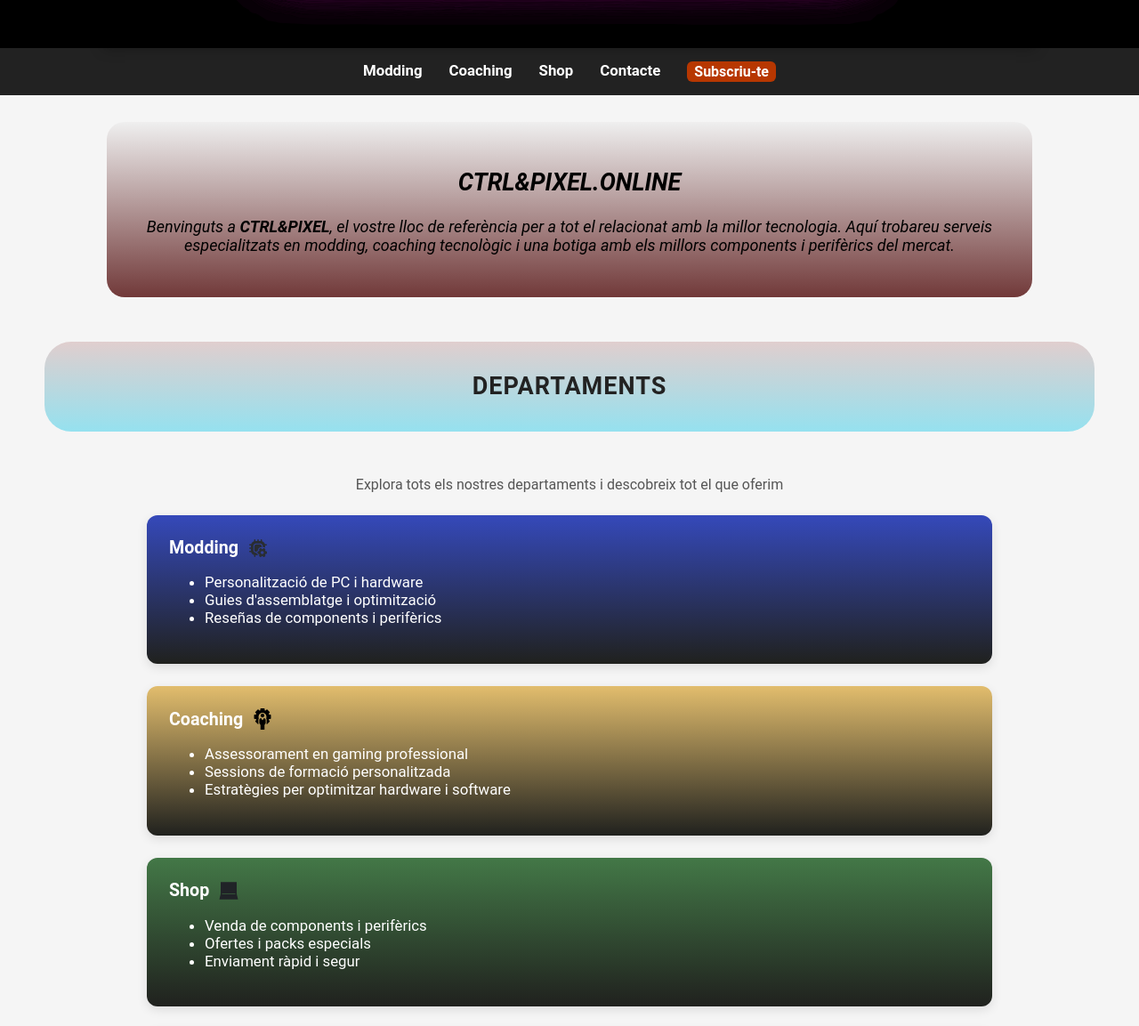
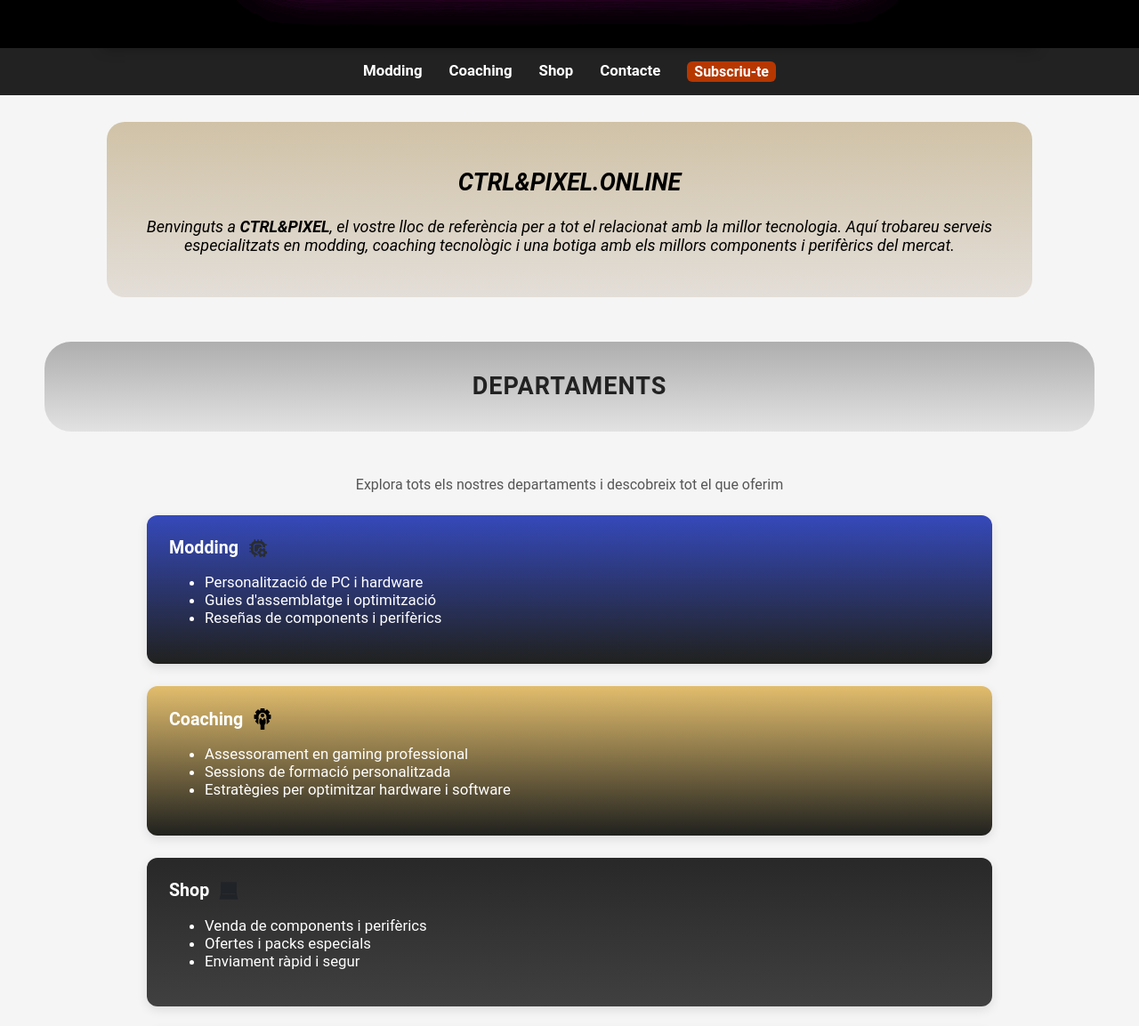
Before and after one commit to carabelah/public-html, a plain HTML site: page index.html in a window 1280 px wide. Shown: the part 240-1393 px from the top of the page at 89% size. Drawn offline with Linux system fonts and the light colour scheme.

Commit message:
canvis petits

```diff
--- a/css/styles.css
+++ b/css/styles.css
@@ -74,7 +74,7 @@ nav .sub-button:hover {
 }
 
 .intro {
-    background: linear-gradient(#efefef, #713939);
+    background: linear-gradient(#d0c2a7, #e3ded8);
     padding: 30px 20px;
     border-radius: 20px;
     max-width: 1000px;
@@ -100,7 +100,7 @@ nav .sub-button:hover {
     text-transform: uppercase;
     letter-spacing: 1px;
     padding: 12px 0;
-    background: linear-gradient(#e0cece, #95e1ef);
+    background: linear-gradient(#aeaeae, #e2e2e2);
     border-radius: 30px;
     margin: 50px;
 }
@@ -136,7 +136,7 @@ nav .sub-button:hover {
 }
 
 .card.shop {
-    background: linear-gradient(#437847, #20211e);
+    background: linear-gradient(#282828, #404040);
 }
 
 .card.contacte {
--- a/index.html
+++ b/index.html
@@ -92,7 +92,7 @@
     <section id="subscripcio" class="card subscripcio">
         <div class="title-vip">
             <h3>Subscriu-te!</h3>
-            <img src="/img/vip.svg" class="vip" width="24" height="24" alt="">
+            <img src="/img/vip1.svg" class="vip" width="28" height="28" alt="">
         </div>
             <p>Per només <strong>24,99 € al mes</strong>, aconsegueix descomptes exclusius i avantatges únics a tots els nostres departaments.</p>
             <button class="btn-sub">Subscriu-me ara</button>
```
Also changed, not shown: img/vip1.svg (added).
